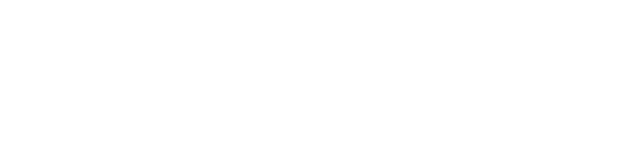
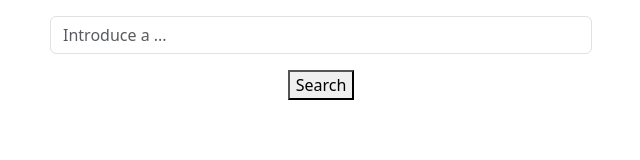
Before and after one commit to SagoDev/Actividad-11.1-Taller-APIs, a plain HTML site: page index.html in a window 1280 px wide. Shown: the whole page, without its empty margins (319-959 px from the left). Drawn offline with nearby package versions, Linux system fonts and the light colour scheme.

Commit message:
Add form elements

```diff
--- a/index.html
+++ b/index.html
@@ -4,8 +4,23 @@
     <meta charset="UTF-8">
     <meta name="viewport" content="width=device-width, initial-scale=1.0">
     <title>Document</title>
+    <link href="https://cdn.jsdelivr.net/npm/bootstrap@5.3.1/dist/css/bootstrap.min.css" rel="stylesheet" integrity="sha384-4bw+/aepP/YC94hEpVNVgiZdgIC5+VKNBQNGCHeKRQN+PtmoHDEXuppvnDJzQIu9" crossorigin="anonymous">
 </head>
 <body>
-
+    <div class="container p-3">
+        <div class="row">
+            <div class="text-center mx-auto col-sm-12 col-md-8 col-lg-6 col-xl-6">
+                <form action="" class="">
+                    <div class="mb-3 ">
+                        <input type="text" name="" class="form-control" id="search" placeholder="Introduce a ...">
+                    </div>
+                    <div class="mb-3">
+                        <button class="seach" id="searchBtn">Search</button>
+                    </div>
+                </form>
+            </div>
+        </div>
+    </div>
 </body>
+<script src="script.js"></script>
 </html>
```
